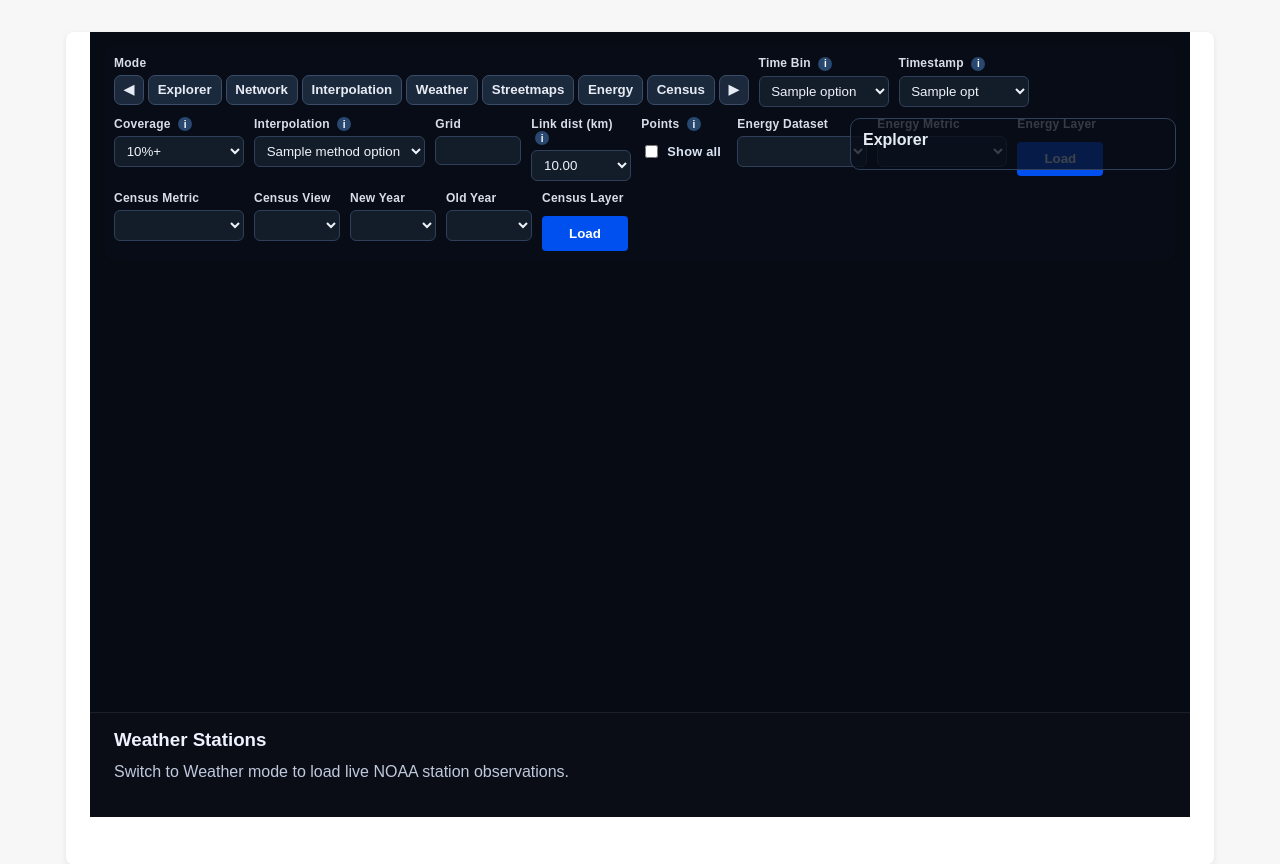
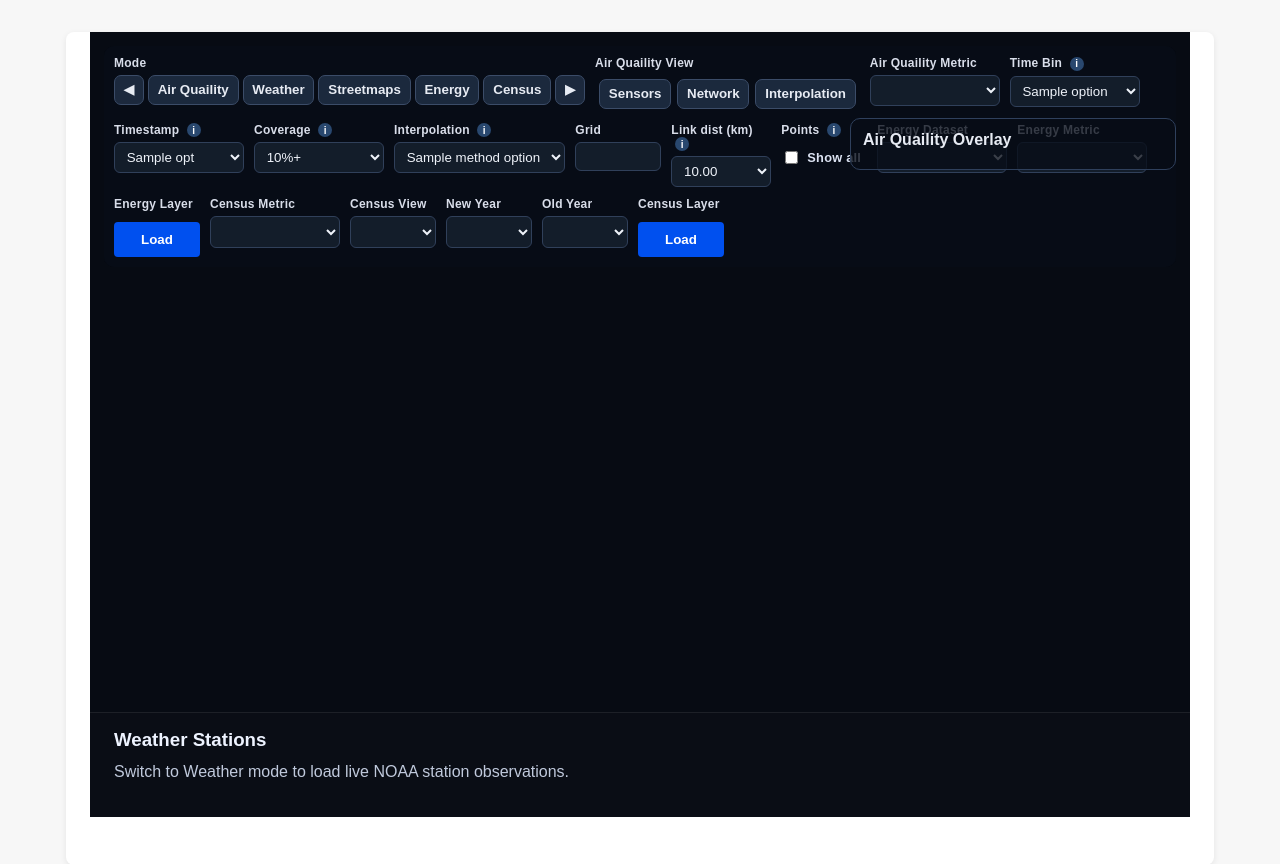
Before and after one commit to tcmarino8/Chicago-City-Analysis, a Flask app: template templates/workspace.html in a window 1280 px wide. Shown: the part 106-970 px from the top of the page. Run offline with Flask 3, Linux system fonts and the light colour scheme; the template is opened without the code that fills it: most values are stand-ins (such as "Sample title", 1, 10 or a date in 2020); lists and menus that the app fills with data are empty; parts of the project's set-up code (start-up, migrations or seed data) failed here and were passed over; some libraries are stand-ins or nearby versions.

Commit message:
updated ui and webname

```diff
--- a/app.py
+++ b/app.py
@@ -101,6 +101,71 @@ CENSUS_YEAR_OPTIONS = [2023, 2022, 2021, 2020, 2019, 2018, 2017]
 DEFAULT_CENSUS_VIEW = "single"
 DEFAULT_CENSUS_YEAR_NEW = CENSUS_YEAR_OPTIONS[0]
 DEFAULT_CENSUS_YEAR_OLD = CENSUS_YEAR_OPTIONS[1] if len(CENSUS_YEAR_OPTIONS) > 1 else CENSUS_YEAR_OPTIONS[0]
+AIR_QUALITY_SUBVIEWS = {"sensors", "network", "interpolation"}
+DEFAULT_AIR_QUALITY_SUBVIEW = "sensors"
+AIR_METRIC_LABELS = {
+    "aqi_value": "PM2.5 Mass (Configured)",
+    "pm2_5concmassindividual_raw": "PM2.5 Mass (Raw)",
+    "pm2_5concnumindividual_raw": "PM2.5 Number (Raw)",
+    "pm2_5concnumindividual_value": "PM2.5 Number (Calibrated)",
+    "no2concindividual_raw": "NO2 (Raw)",
+    "no2concindividual_value": "NO2 (Calibrated)",
+    "atmpressureindividual_raw": "Atmospheric Pressure (Raw)",
+    "atmpressureindividual_value": "Atmospheric Pressure (Calibrated)",
+    "relhumidambientindividual": "Ambient Relative Humidity",
+    "temperatureambientindividual": "Ambient Temperature",
+    "windspeedindividual_value": "Wind Speed",
+    "winddirectionindividual_value": "Wind Direction",
+}
+
+
+def _air_metric_label(column_name: str) -> str:
+    if column_name in AIR_METRIC_LABELS:
+        return AIR_METRIC_LABELS[column_name]
+    return column_name.replace("_", " ").title()
+
+
+def _air_metric_options(df: pd.DataFrame) -> list[dict[str, str]]:
+    if df.empty:
+        return [{"value": "aqi_value", "label": _air_metric_label("aqi_value")}]
+
+    excluded_columns = {"latitude", "longitude"}
+    preferred_order = [
+        "aqi_value",
+        "pm2_5concmassindividual_raw",
+        "pm2_5concnumindividual_raw",
+        "pm2_5concnumindividual_value",
+        "no2concindividual_raw",
+        "no2concindividual_value",
+        "atmpressureindividual_raw",
+        "atmpressureindividual_value",
+        "relhumidambientindividual",
+        "temperatureambientindividual",
+        "windspeedindividual_value",
+        "winddirectionindividual_value",
+    ]
+
+    valid: list[str] = []
+    for col in df.columns:
+        if col in excluded_columns or col.startswith(":@computed_region_"):
+            continue
+        if not pd.api.types.is_numeric_dtype(df[col]):
+            continue
+        numeric_col = pd.to_numeric(df[col], errors="coerce")
+        if numeric_col.notna().sum() == 0:
+            continue
+        valid.append(col)
+
+    ordered: list[str] = [col for col in preferred_order if col in valid]
+    ordered.extend(col for col in valid if col not in set(ordered))
+
+    if "aqi_value" not in ordered and "aqi_value" in df.columns:
+        ordered.insert(0, "aqi_value")
+
+    if not ordered:
+        ordered = ["aqi_value"]
+
+    return [{"value": col, "label": _air_metric_label(col)} for col in ordered]
 
 
 def _safe_float(value: str | None, default: float) -> float:
@@ -108,6 +173,14 @@ def _safe_float(value: str | None, default: float) -> float:
         return float(value) if value is not None else default
     except ValueError:
         return default
+
+
+def _normalized_coverage_threshold(value: str | None, default: float) -> float:
+    threshold = _safe_float(value, default)
+    # Accept both fractional input (0.5) and percentage-style input (50).
+    if threshold > 1.0:
+        threshold = threshold / 100.0
+    return min(max(threshold, 0.0), 1.0)
 
 
 @lru_cache(maxsize=1)
@@ -491,13 +564,25 @@ def _build_census_overlay(metric_key: str, view_mode: str, year_new: int, year_o
     }
 
 
-@lru_cache(maxsize=len(config.BIN_OPTIONS))
-def get_aggregated(bin_code: str) -> pd.DataFrame:
-    return data_intake.aggregate_time_series(PREPARED.time_series, bin_code)
+@lru_cache(maxsize=128)
+def get_aggregated(bin_code: str, metric_column: str = "aqi_value") -> pd.DataFrame:
+    source = PREPARED.time_series
+    value_column = metric_column if metric_column in source.columns else "aqi_value"
+    df = source[["sensor_name", "time", "latitude", "longitude", value_column]].copy()
+    df[value_column] = pd.to_numeric(df[value_column], errors="coerce")
+    df["time_bin"] = df["time"].dt.floor(bin_code)
+    aggregated = (
+        df.groupby(["sensor_name", "time_bin", "latitude", "longitude"])
+        .agg(aqi_value=(value_column, "mean"), reading_count=(value_column, "count"))
+        .reset_index()
+        .rename(columns={"time_bin": "time"})
+        .sort_values("time")
+    )
+    return aggregated
 
 
-def _time_options(bin_code: str, min_coverage: float = 0.0) -> list[dict[str, str]]:
-    df = get_aggregated(bin_code)
+def _time_options(bin_code: str, min_coverage: float = 0.0, metric_column: str = "aqi_value") -> list[dict[str, str]]:
+    df = get_aggregated(bin_code, metric_column)
     if df.empty:
         return []
     total_sensors = max(PREPARED.sensor_catalog.shape[0], 1)
@@ -552,12 +637,13 @@ def _network_overlay_summary(
     ]
 
 
-def _interpolation_stats(result: interpolation_models.InterpolationResult) -> list[str]:
+def _interpolation_stats(result: interpolation_models.InterpolationResult, metric_label: str) -> list[str]:
     return [
         f"Method: {result.method_used.upper()}",
-        f"Min AQI: {result.grid_values.min():.1f}",
-        f"Mean AQI: {result.grid_values.mean():.1f}",
-        f"Max AQI: {result.grid_values.max():.1f}",
+        f"Metric: {metric_label}",
+        f"Min: {result.grid_values.min():.1f}",
+        f"Mean: {result.grid_values.mean():.1f}",
+        f"Max: {result.grid_values.max():.1f}",
     ]
 
 
@@ -681,8 +767,26 @@ def _build_network_overlay(
 @app.route("/workspace")
 def map_workspace():
     bin_code = request.args.get("bin", config.DEFAULT_BIN)
+    requested_mode = request.args.get("mode", "explorer")
+    requested_aqi_view = request.args.get("aqi_view", DEFAULT_AIR_QUALITY_SUBVIEW)
+    if requested_mode in {"network", "interpolation"}:
+        requested_aqi_view = requested_mode
+        requested_mode = "explorer"
+    if requested_aqi_view not in AIR_QUALITY_SUBVIEWS:
+        requested_aqi_view = DEFAULT_AIR_QUALITY_SUBVIEW
+
+    air_metric_options = _air_metric_options(PREPARED.time_series)
+    valid_air_metrics = {opt["value"] for opt in air_metric_options}
+    selected_air_metric = request.args.get("aq_metric", "aqi_value")
+    if selected_air_metric not in valid_air_metrics:
+        selected_air_metric = air_metric_options[0]["value"]
+    selected_air_metric_label = next(
+        (opt["label"] for opt in air_metric_options if opt["value"] == selected_air_metric),
+        _air_metric_label(selected_air_metric),
+    )
+
     coverage_str = request.args.get("coverage", str(config.DEFAULT_COVERAGE_THRESHOLD))
-    coverage_threshold = min(max(_safe_float(coverage_str, config.DEFAULT_COVERAGE_THRESHOLD), 0.0), 1.0)
+    coverage_threshold = _normalized_coverage_threshold(coverage_str, config.DEFAULT_COVERAGE_THRESHOLD)
     method = request.args.get("method", "linear")
     valid_methods = {value for _, value in WORKSPACE_METHOD_OPTIONS}
     if method not in valid_methods:
@@ -697,7 +801,7 @@ def map_workspace():
         grid_resolution = config.DEFAULT_GRID_RESOLUTION
     grid_resolution = int(np.clip(grid_resolution, 30, 200))
 
-    time_options = _time_options(bin_code, coverage_threshold)
+    time_options = _time_options(bin_code, coverage_threshold, selected_air_metric)
     if not time_options:
         return render_template(
             "workspace.html",
@@ -722,7 +826,7 @@ def map_workspace():
     if not selected_time or all(opt["value"] != selected_time for opt in time_options):
         selected_time = time_options[0]["value"]
 
-    aggregated = get_aggregated(bin_code)
+    aggregated = get_aggregated(bin_code, selected_air_metric)
     time_value = pd.to_datetime(selected_time)
     merged, uptime_stats = data_intake.compute_uptime(
         aggregated,
@@ -812,22 +916,28 @@ def map_workspace():
                     "value": float(value),
                 }
             )
-        interpolation_stats = _interpolation_stats(interpolation_result)
+        interpolation_stats = _interpolation_stats(interpolation_result, selected_air_metric_label)
 
     workspace_payload = {
         "map_center": MAP_CENTER,
         "time": time_value.strftime("%Y-%m-%d %H:%M"),
-        "active_mode": request.args.get("mode", "explorer"),
+        "active_mode": requested_mode,
+        "active_aqi_view": requested_aqi_view,
         "show_all_points": show_all_points,
         "selected_distance_km": selected_distance_km,
         "distance_options_km": distance_options_km,
         "uptime_points": uptime_points,
-        "uptime_stats": _uptime_stats(uptime_stats),
+        "uptime_stats": [f"Metric: {selected_air_metric_label}"] + _uptime_stats(uptime_stats),
         "network_overlay": network_overlay,
-        "network_summary": _network_overlay_summary(network_overlay, selected_distance_km),
+        "network_summary": [f"Metric: {selected_air_metric_label}"] + _network_overlay_summary(network_overlay, selected_distance_km),
         "interpolation_points": interpolation_points,
         "interpolation_stats": interpolation_stats,
         "interpolation_method_used": interpolation_result.method_used if interpolation_result else method,
+        "air_config": {
+            "selected_metric": selected_air_metric,
+            "selected_metric_label": selected_air_metric_label,
+            "metric_options": air_metric_options,
+        },
         "street_overlay": {
             "available": False,
             "lat": [],
--- a/core/config.py
+++ b/core/config.py
@@ -31,7 +31,7 @@ CACHE_CSV = DATA_DIR / "chicago_aqi_cache.csv"
 BIN_OPTIONS: tuple[str, ...] = ("15min", "1h", "3h", "6h", "12h", "1d", "3d", "1w")
 COVERAGE_THRESHOLDS: tuple[float, ...] = (0.0, 0.25, 0.5, 0.6, 0.75)
 DEFAULT_BIN: str = "12h"
-DEFAULT_COVERAGE_THRESHOLD: float = 0.0
+DEFAULT_COVERAGE_THRESHOLD: float = 0.5
 DEFAULT_GRID_RESOLUTION: int = 80
 DEFAULT_MAX_DISTANCE_KM: float = 5.0
 ADJACENCY_DISTANCE_THRESHOLD_KM: float = 10.0
--- a/templates/workspace.html
+++ b/templates/workspace.html
@@ -6,9 +6,7 @@
       <label>Mode</label>
       <div class="mode-switch">
         <button type="button" id="prev-mode" class="arrow-btn" aria-label="Previous mode">◀</button>
-        <button type="button" class="mode-btn" data-mode="explorer">Explorer</button>
-        <button type="button" class="mode-btn" data-mode="network">Network</button>
-        <button type="button" class="mode-btn" data-mode="interpolation">Interpolation</button>
+        <button type="button" class="mode-btn" data-mode="explorer">Air Quaility</button>
         <button type="button" class="mode-btn" data-mode="weather">Weather</button>
         <button type="button" class="mode-btn" data-mode="streetmaps">Streetmaps</button>
         <button type="button" class="mode-btn" data-mode="energy">Energy</button>
@@ -16,9 +14,24 @@
         <button type="button" id="next-mode" class="arrow-btn" aria-label="Next mode">▶</button>
       </div>
       <input type="hidden" name="mode" id="mode-input" value="explorer" />
+      <input type="hidden" name="aqi_view" id="aqi-view-input" value="sensors" />
     </div>
 
-    <div class="control-group" data-modes="explorer,network,interpolation">
+    <div class="control-group" data-modes="explorer">
+      <label>Air Quaility View</label>
+      <div class="mode-switch" id="aqi-view-switch" style="padding: 4px; gap: 6px;">
+        <button type="button" class="mode-btn aqi-view-btn" data-aqi-view="sensors">Sensors</button>
+        <button type="button" class="mode-btn aqi-view-btn" data-aqi-view="network">Network</button>
+        <button type="button" class="mode-btn aqi-view-btn" data-aqi-view="interpolation">Interpolation</button>
+      </div>
+    </div>
+
+    <div class="control-group" data-modes="explorer">
+      <label>Air Quaility Metric</label>
+      <select name="aq_metric" id="air-metric-select"></select>
+    </div>
+
+    <div class="control-group" data-modes="explorer">
       <label>Time Bin <span class="info-icon" data-help="bin-help">i</span></label>
       <select name="bin">
         {% for option in bin_options %}
@@ -27,7 +40,7 @@
       </select>
     </div>
 
-    <div class="control-group" data-modes="explorer,network,interpolation">
+    <div class="control-group" data-modes="explorer">
       <label>Timestamp <span class="info-icon" data-help="time-help">i</span></label>
       <select name="time">
         {% for opt in time_options %}
@@ -36,7 +49,7 @@
       </select>
     </div>
 
-    <div class="control-group" data-modes="explorer,network,interpolation">
+    <div class="control-group" data-modes="explorer">
       <label>Coverage <span class="info-icon" data-help="coverage-help">i</span></label>
       <select name="coverage">
         {% for option in coverage_options %}
@@ -45,7 +58,7 @@
       </select>
     </div>
 
-    <div class="control-group" data-modes="interpolation">
+    <div class="control-group" data-modes="explorer" data-aqi-views="interpolation">
       <label>Interpolation <span class="info-icon" data-help="interp-help">i</span></label>
       <select name="method">
         {% for label, value in method_options %}
@@ -54,12 +67,12 @@
       </select>
     </div>
 
-    <div class="control-group compact" data-modes="interpolation">
+    <div class="control-group compact" data-modes="explorer" data-aqi-views="interpolation">
       <label>Grid</label>
       <input type="number" name="grid" value="{{ grid_resolution }}" min="30" max="200" step="10" />
     </div>
 
-    <div class="control-group compact" data-modes="network">
+    <div class="control-group compact" data-modes="explorer" data-aqi-views="network">
       <label>Link dist (km) <span class="info-icon" data-help="distance-help">i</span></label>
       <select name="distance_km">
         {% for opt in distance_options_km %}
@@ -68,7 +81,7 @@
       </select>
     </div>
 
-    <div class="control-group compact" data-modes="network">
+    <div class="control-group compact" data-modes="explorer" data-aqi-views="network">
       <label>Points <span class="info-icon" data-help="points-help">i</span></label>
       <label style="display:flex; align-items:center; gap:6px; margin-top: 6px;">
         <input type="checkbox" name="show_all" value="1" {% if show_all_points %}checked{% endif %} />
@@ -121,7 +134,7 @@
     <div id="workspace-map" class="workspace-map"></div>
 
     <div class="overlay-panel" id="overlay-panel">
-      <h3 id="overlay-title">Explorer</h3>
+      <h3 id="overlay-title">Air Quaility Overlay</h3>
       <p class="overlay-time" id="overlay-time"></p>
       <ul id="overlay-stats"></ul>
     </div>
@@ -165,10 +178,21 @@
       return;
     }
 
-    const modeOrder = ['explorer', 'network', 'interpolation', 'weather', 'streetmaps', 'energy', 'census'];
+    const modeOrder = ['explorer', 'weather', 'streetmaps', 'energy', 'census'];
+    const aqiViewOrder = ['sensors', 'network', 'interpolation'];
     const modeInput = document.getElementById('mode-input');
+    const aqiViewInput = document.getElementById('aqi-view-input');
     let activeMode = modeOrder.includes(payload.active_mode) ? payload.active_mode : 'explorer';
+    let activeAqiView = aqiViewOrder.includes(payload.active_aqi_view) ? payload.active_aqi_view : 'sensors';
     modeInput.value = activeMode;
+    aqiViewInput.value = activeAqiView;
+
+    const airConfig = payload.air_config || {
+      selected_metric: 'aqi_value',
+      selected_metric_label: 'Air Quaility Metric',
+      metric_options: [{ value: 'aqi_value', label: 'PM2.5 Mass (Configured)' }],
+    };
+    const airMetricLabel = airConfig.selected_metric_label || 'Air Quaility Metric';
 
     const uptime = payload.uptime_points || [];
     const networkNodes = (payload.network_overlay && payload.network_overlay.nodes) || [];
@@ -219,7 +243,7 @@
       mode: 'markers',
       lat: uptime.map(p => p.latitude),
       lon: uptime.map(p => p.longitude),
-      text: uptime.map(p => `${p.sensor_name}<br>Status: ${p.is_observing ? 'Observing' : 'No observations'}<br>Obs count: ${p.observation_count ?? 0}<br>Max AQI (binned): ${p.max_aqi ?? 'n/a'}`),
+      text: uptime.map(p => `${p.sensor_name}<br>Status: ${p.is_observing ? 'Observing' : 'No observations'}<br>Obs count: ${p.observation_count ?? 0}<br>Max ${airMetricLabel}: ${p.max_aqi ?? 'n/a'}`),
       hoverinfo: 'text',
       marker: {
         size: uptime.map(p => p.is_observing ? 11 : 8),
@@ -229,7 +253,7 @@
         cmin: maxAqiMin,
         cmax: maxAqiCmax,
         showscale: true,
-        colorbar: { title: 'Max AQI', bgcolor: 'rgba(18,18,18,0.65)', tickfont: { color: '#e7e7e7' }, titlefont: { color: '#e7e7e7' } },
+        colorbar: { title: `Max ${airMetricLabel}`, bgcolor: 'rgba(18,18,18,0.65)', tickfont: { color: '#e7e7e7' }, titlefont: { color: '#e7e7e7' } },
         line: { width: 1, color: '#202020' },
         opacity: uptime.map(p => p.opacity ?? (p.is_observing ? 0.95 : 0.22))
       },
@@ -260,7 +284,7 @@
       mode: 'markers',
       lat: networkNodes.map(p => p.latitude),
       lon: networkNodes.map(p => p.longitude),
-      text: networkNodes.map(p => `${p.sensor_name}<br>Status: ${p.is_observing ? 'Observing' : 'No observations'}<br>AQI: ${p.aqi_value ?? 'n/a'}`),
+      text: networkNodes.map(p => `${p.sensor_name}<br>Status: ${p.is_observing ? 'Observing' : 'No observations'}<br>${airMetricLabel}: ${p.aqi_value ?? 'n/a'}`),
       hoverinfo: 'text',
       marker: {
         size: 9,
@@ -269,7 +293,7 @@
         cmin: 0,
         cmax: 100,
         showscale: true,
-        colorbar: { title: 'AQI', bgcolor: 'rgba(18,18,18,0.65)', tickfont: { color: '#e7e7e7' }, titlefont: { color: '#e7e7e7' } },
+        colorbar: { title: airMetricLabel, bgcolor: 'rgba(18,18,18,0.65)', tickfont: { color: '#e7e7e7' }, titlefont: { color: '#e7e7e7' } },
         line: { width: 1, color: '#111' },
         opacity: networkNodes.map(p => p.opacity ?? (p.is_observing ? 0.9 : 0.28))
       },
@@ -282,7 +306,7 @@
       mode: 'markers',
       lat: interpolation.map(p => p.latitude),
       lon: interpolation.map(p => p.longitude),
-      text: interpolation.map(p => `Interpolated AQI: ${p.value.toFixed(2)}`),
+      text: interpolation.map(p => `Interpolated ${airMetricLabel}: ${p.value.toFixed(2)}`),
       hoverinfo: 'text',
       marker: {
         size: 8,
@@ -291,7 +315,7 @@
         reversescale: false,
         showscale: true,
         opacity: 0.45,
-        colorbar: { title: 'Interpolated AQI', bgcolor: 'rgba(18,18,18,0.65)', tickfont: { color: '#e7e7e7' }, titlefont: { color: '#e7e7e7' } }
+        colorbar: { title: `Interpolated ${airMetricLabel}`, bgcolor: 'rgba(18,18,18,0.65)', tickfont: { color: '#e7e7e7' }, titlefont: { color: '#e7e7e7' } }
       },
       visible: false,
       name: 'Linear Interpolation Grid'
@@ -406,16 +430,23 @@
     };
 
     const titles = {
-      explorer: 'Explorer Overlay',
-      network: 'Network Overlay',
-      interpolation: 'Interpolation Overlay',
+      explorer: 'Air Quaility Overlay',
       weather: 'Weather Overlay',
       streetmaps: 'Streetmaps Overlay',
       energy: 'Energy Overlay',
       census: 'Census Overlay'
     };
 
+    const aqiSubviewTitles = {
+      sensors: 'Air Quaility Sensors',
+      network: 'Air Quaility Network',
+      interpolation: 'Air Quaility Interpolation',
+    };
+
     const modeScopedControls = Array.from(document.querySelectorAll('.workspace-controls .control-group[data-modes]'));
+    const aqiScopedControls = Array.from(document.querySelectorAll('.workspace-controls .control-group[data-aqi-views]'));
+    const aqiViewButtons = Array.from(document.querySelectorAll('.aqi-view-btn'));
+    const airMetricSelect = document.getElementById('air-metric-select');
     const energyDatasetSelect = document.getElementById('energy-dataset-select');
     const energyMetricSelect = document.getElementById('energy-metric-select');
     const censusMetricSelect = document.getElementById('census-metric-select');
@@ -451,6 +482,7 @@
 
     fillSelect(energyDatasetSelect, energyConfig.dataset_options || [], selectedEnergyDataset);
     fillSelect(energyMetricSelect, energyConfig.metric_options || [], selectedEnergyMetric);
+    fillSelect(airMetricSelect, airConfig.metric_options || [], airConfig.selected_metric || 'aqi_value');
     fillSelect(censusMetricSelect, censusConfig.metric_options || [], selectedCensusMetric);
     fillSelect(censusViewSelect, censusConfig.view_options || [], selectedCensusView);
     fillSelect(censusYearNewSelect, censusConfig.year_options || [], selectedCensusYearNew);
@@ -462,6 +494,20 @@
     selectedCensusView = censusViewSelect.value || selectedCensusView;
     selectedCensusYearNew = censusYearNewSelect.value || selectedCensusYearNew;
     selectedCensusYearOld = censusYearOldSelect.value || selectedCensusYearOld;
+
+    function updateAqiScopedControls(aqiView) {
+      aqiScopedControls.forEach((group) => {
+        const views = (group.dataset.aqiViews || '').split(',').map(v => v.trim()).filter(Boolean);
+        group.style.display = views.includes(aqiView) ? '' : 'none';
+      });
+    }
+
+    function updateAqiViewButtons(aqiView) {
+      aqiViewButtons.forEach((btn) => {
+        btn.classList.toggle('active', btn.dataset.aqiView === aqiView);
+      });
+      aqiViewInput.value = aqiView;
+    }
 
     function updateCensusYearControlVisibility() {
       const showOldYear = selectedCensusView === 'change';
@@ -505,29 +551,49 @@
     }
     renderWeatherTable(weatherPoints, weatherLoaded ? undefined : 'Switch to Weather mode to load live NOAA station observations.');
 
-    function applyMode(mode) {
+    function applyMode(mode, requestedAqiView = null) {
       activeMode = mode;
+      if (mode === 'explorer' && requestedAqiView && aqiViewOrder.includes(requestedAqiView)) {
+        activeAqiView = requestedAqiView;
+      }
       modeInput.value = mode;
+      aqiViewInput.value = activeAqiView;
 
-      const modeVisibility = {
-        explorer: [true, false, false, false, false, false, false, false],
-        network: [false, true, true, false, false, false, false, false],
-        interpolation: [false, false, false, true, false, false, false, false],
-        weather: [true, false, false, false, true, false, false, false],
-        streetmaps: [true, false, false, false, false, true, false, false],
-        energy: [false, false, false, false, false, false, true, false],
-        census: [false, false, false, false, false, false, false, true],
-      };
-      Plotly.restyle('workspace-map', { visible: modeVisibility[mode] });
+      let visibility = [false, false, false, false, false, false, false, false];
+      if (mode === 'explorer') {
+        if (activeAqiView === 'network') {
+          visibility = [false, true, true, false, false, false, false, false];
+        } else if (activeAqiView === 'interpolation') {
+          visibility = [false, false, false, true, false, false, false, false];
+        } else {
+          visibility = [true, false, false, false, false, false, false, false];
+        }
+      } else if (mode === 'weather') {
+        visibility = [true, false, false, false, true, false, false, false];
+      } else if (mode === 'streetmaps') {
+        visibility = [true, false, false, false, false, true, false, false];
+      } else if (mode === 'energy') {
+        visibility = [false, false, false, false, false, false, true, false];
+      } else if (mode === 'census') {
+        visibility = [false, false, false, false, false, false, false, true];
+      }
+      Plotly.restyle('workspace-map', { visible: visibility });
 
       document.querySelectorAll('.mode-btn').forEach(btn => {
         btn.classList.toggle('active', btn.dataset.mode === mode);
       });
 
-      titleEl.textContent = titles[mode] || 'Overlay';
+      if (mode === 'explorer') {
+        titleEl.textContent = aqiSubviewTitles[activeAqiView] || titles.explorer;
+      } else {
+        titleEl.textContent = titles[mode] || 'Overlay';
+      }
       timeEl.textContent = `Time slice: ${payload.time}`;
       statsEl.innerHTML = '';
-      (statsByMode[mode] || []).forEach(item => {
+      const activeStats = mode === 'explorer'
+        ? (activeAqiView === 'network' ? statsByMode.network : (activeAqiView === 'interpolation' ? statsByMode.interpolation : statsByMode.explorer))
+        : statsByMode[mode];
+      (activeStats || []).forEach(item => {
         const li = document.createElement('li');
         li.textContent = item;
         statsEl.appendChild(li);
@@ -548,6 +614,8 @@
 
       overlayPanel.style.top = '86px';
       updateModeScopedControls(mode);
+      updateAqiViewButtons(activeAqiView);
+      updateAqiScopedControls(activeAqiView);
       updateCensusYearControlVisibility();
     }
 
@@ -817,7 +885,13 @@
     }
 
     document.querySelectorAll('.mode-btn').forEach(btn => {
-      btn.addEventListener('click', () => applyMode(btn.dataset.mode));
+      if (btn.dataset.mode) {
+        btn.addEventListener('click', () => applyMode(btn.dataset.mode));
+      }
+    });
+
+    aqiViewButtons.forEach((btn) => {
+      btn.addEventListener('click', () => applyMode('explorer', btn.dataset.aqiView));
     });
 
     energyDatasetSelect.addEventListener('change', () => {
@@ -856,7 +930,7 @@
       applyMode(modeOrder[(i + 1) % modeOrder.length]);
     });
 
-    applyMode(activeMode);
+    applyMode(activeMode, activeAqiView);
 
     const form = document.getElementById('workspace-form');
     form.querySelectorAll('select,input[type="number"]').forEach(el => {
```
Also changed, not shown: core/api_client.py (+3 -6 lines).
